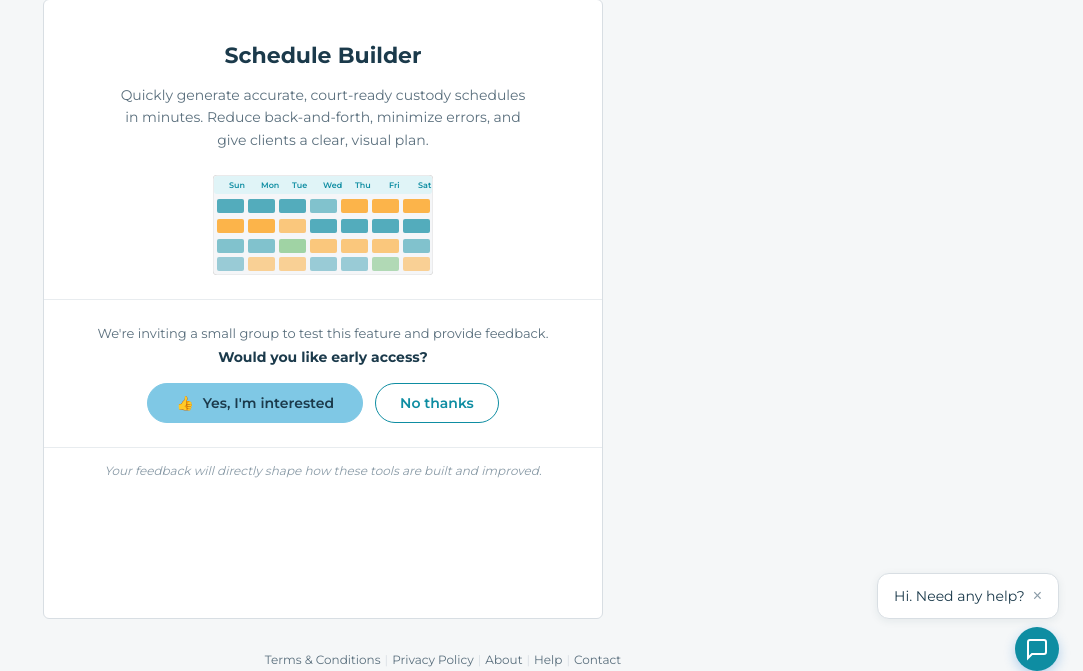
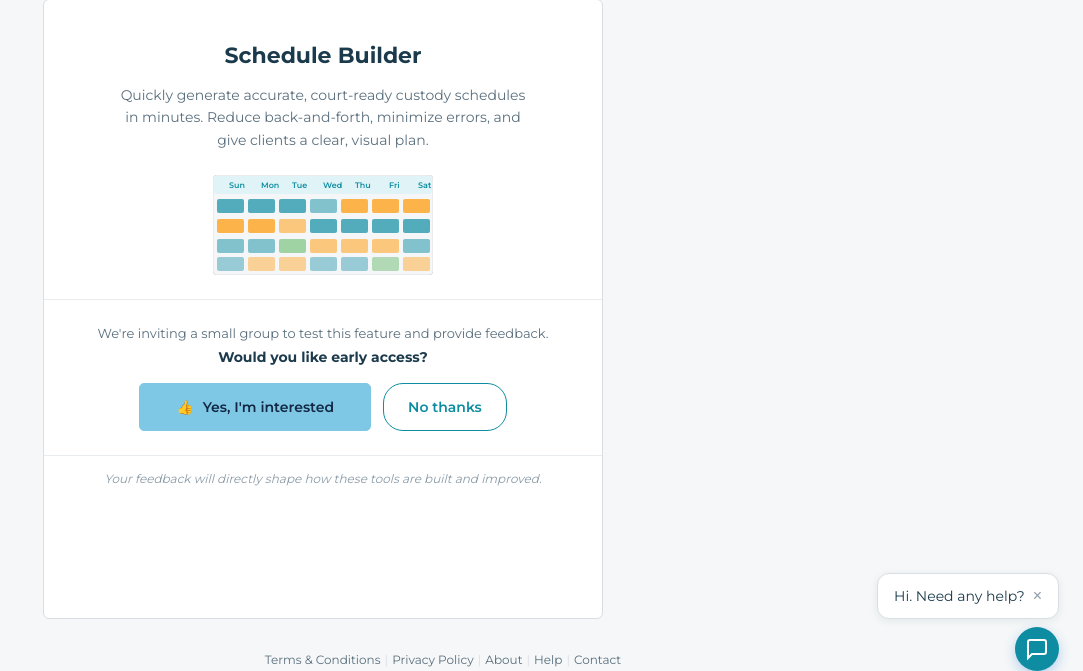
Before and after one commit to aschneider-bit/pro-test-march-2026, a FastAPI app: page /custody-navigator in a window 1280 px wide. Shown: the part 105-776 px from the top of the page, without its empty margins (197-1280 px from the left). Run offline with FastAPI, Linux system fonts and the light colour scheme.

Commit message:
auto: update style.css

```diff
--- a/static/style.css
+++ b/static/style.css
@@ -1516,11 +1516,13 @@ textarea.form-input {
 }
 
 .splash-btn-yes {
-    padding: 10px 28px;
-    font-size: 14px;
+    padding: 14px 36px;
+    font-size: 14px;
+    font-weight: 600;
     background: #7FC8E5;
     border-color: #7FC8E5;
-    color: #1B3A4B;
+    color: #122845;
+    border-radius: 5px;
 }
 
 .splash-btn-yes:hover {
```
